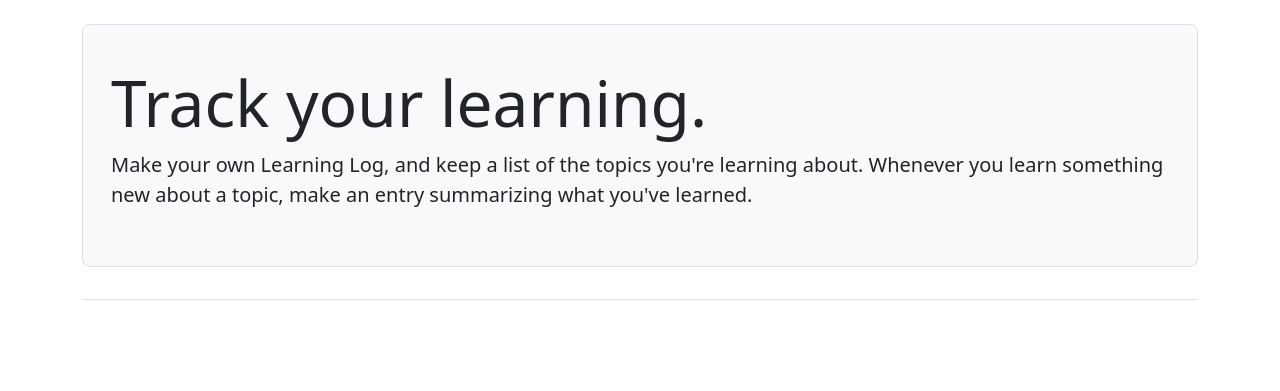
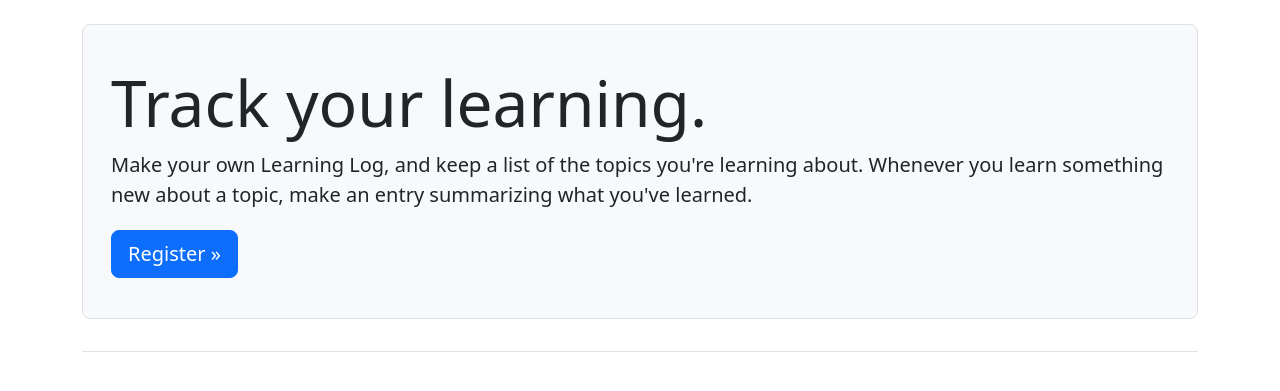
Before and after one commit to RunnerOnFoot/learning_log, a Django app: page / in a window 1280 px wide. Shown: the part 58-449 px from the top of the page. Run offline with Django 4.2, Linux system fonts and the light colour scheme; parts of the project's set-up code (start-up, migrations or seed data) failed here and were passed over; some libraries are stand-ins or nearby versions.

Commit message:
The remaining part of Styling the Home Page Using a Jumbotron

```diff
--- a/learning_logs/templates/learning_logs/index.html
+++ b/learning_logs/templates/learning_logs/index.html
@@ -6,6 +6,8 @@
       <h1 class="display-3">Track your learning.</h1>
 
       <p class="lead">Make your own Learning Log, and keep a list of the topics you're learning about. Whenever you learn something new about a topic, make an entry summarizing what you've learned.</p>
+
+      <a class="btn btn-primary btn-lg mt-1" href="{% url 'accounts:register' %}">Register &raquo;</a>
     </div>
   </div>
 {% endblock %}
```
